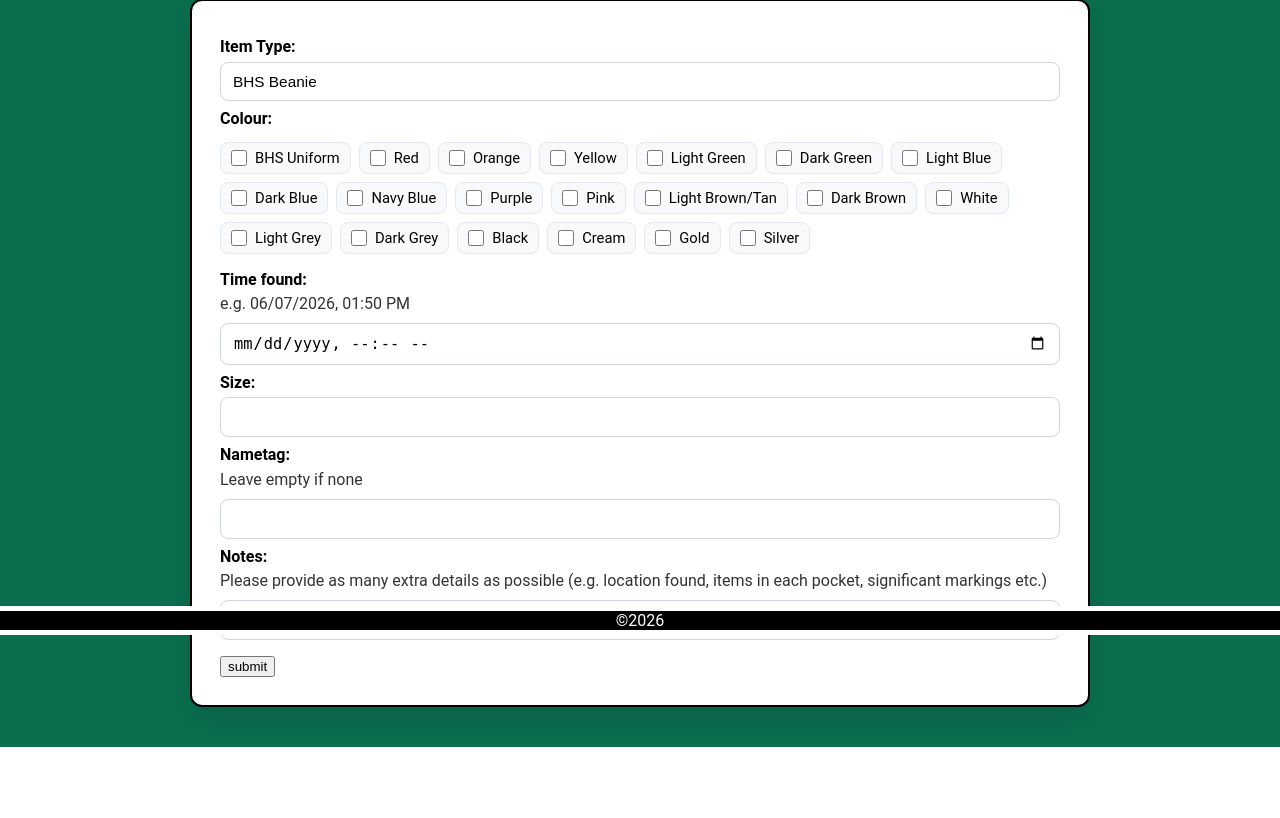
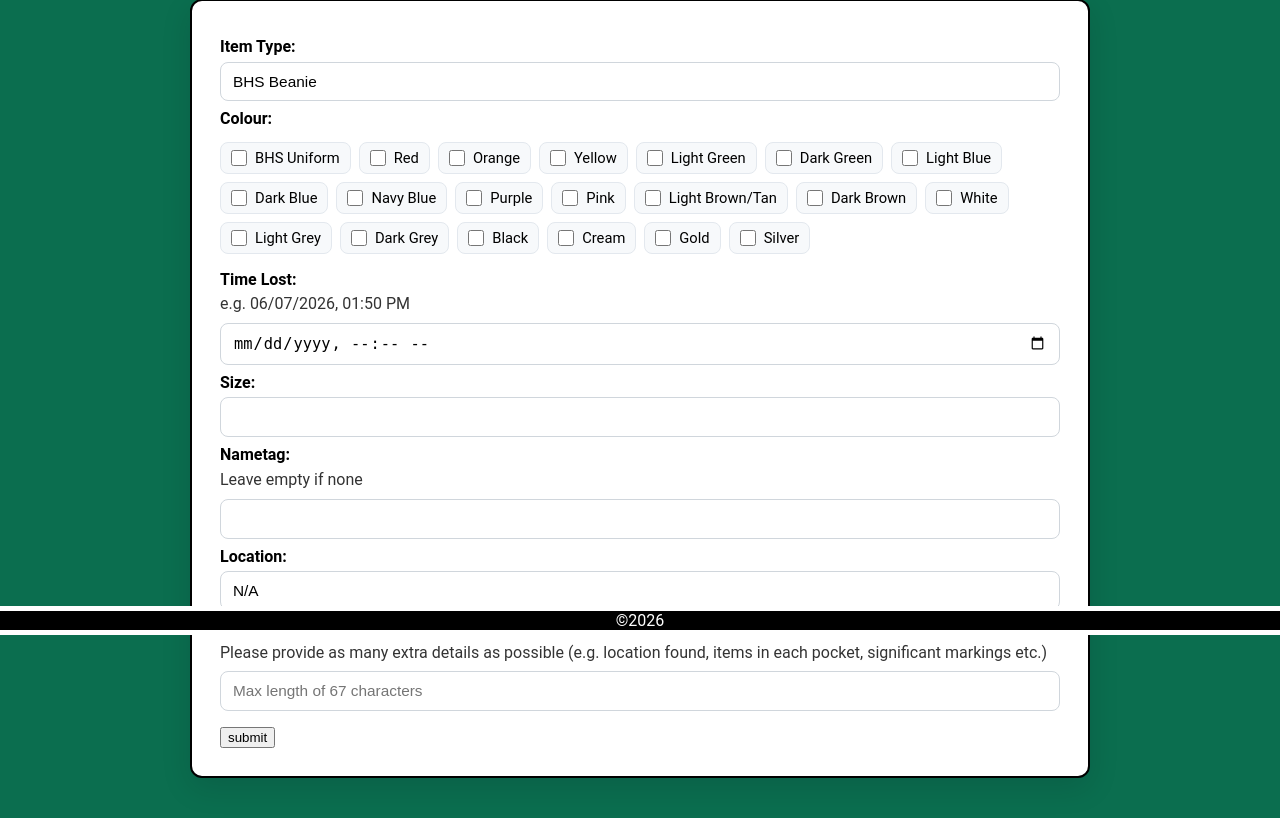
Before and after one commit to desert46/lost_and_found, a Flask app: page /find in a window 1280 px wide. Shown: the part 165-983 px from the top of the page. Before the commit the page ends 912 px from the top, so only its background shows below. Run offline with Flask 3, Linux system fonts and the light colour scheme; a user stored in the database is signed in.

Commit message:
Reworked database and added location column

```diff
--- a/app.py
+++ b/app.py
@@ -1,7 +1,7 @@
 '''This is a prject start during () and ended (). it focuses on the lost proptery system at'''
 
 # imports
-from flask import Flask, render_template, request, flash, session, redirect
+from flask import Flask, render_template, request, flash, session, redirect, abort
 from flask_session import Session
 from flask_login import LoginManager, UserMixin, login_user, login_required, logout_user, current_user
 from flask_sqlalchemy import SQLAlchemy
@@ -84,9 +84,38 @@
     "Gold",
     "Silver"
 ]
+LOCATION_LIST = ['N/A',
+                 'A block',
+                 'B block',
+                 'C block',
+                 'D block',
+                 'D Extension'
+                 'E block',
+                 'G block',
+                 'H block',
+                 'K block',
+                 'Learning Centre',
+                 'M block',
+                 'N block',
+                 'P block',
+                 'R block',
+                 'X block',
+                 'Aurora Centre',
+                 'Green Room',
+                 'Library',
+                 'Office/Administration block',
+                 'Quad',
+                 'Cross Gym',
+                 'Hunter Gym',
+                 'Hall',
+                 'Upper Court',
+                 'Pool',
+                 'Upper Fields',
+                 'Lower Fields',
+                 ]
 
 # Functions
-def validate_item_data(item_type, item_colours, size, nametag, notes):
+def validate_item_data(item_type, item_colours, size, nametag, location, notes):
     '''
     Function to validate item changes so they align with certain parameters
     Inputs: item_type, item_colours, size, nametag, notes
@@ -98,6 +127,9 @@
     for colour in item_colours:
         if colour not in COLOUR_LIST:
             return False, 'Please provide valid colours'
+
+    if location not in LOCATION_LIST:
+        return False, 'Please provide a valid location'
 
     if size is not None and len(size) > 10:
         return False, 'Please provide valid lengths for your inputs'
@@ -148,6 +180,7 @@
     time_found = db.Column(db.String(50))
     size = db.Column(db.String(50))
     nametag = db.Column(db.String(50))
+    location = db.Column(db.String(50))
     status = db.Column(db.String(50))
     notes = db.Column(db.String(50))
     colours = db.relationship('Colour', secondary='lostitem_colour', backref='lost_items')
@@ -166,7 +199,6 @@
     db.Column('iid', db.Integer, db.ForeignKey('lost_item.item_id')),
     db.Column('cid', db.Integer, db.ForeignKey('colour.colour_id'))
 )
-
 
 # Flask_Login Stuff
 login_manager = LoginManager()
@@ -219,11 +251,12 @@
         time_found = request.form.get('time_found') or None
         size = request.form.get('size') or None
         nametag = request.form.get('nametag') or None
+        location = request.form.get('location') or None
         status = 'LOST AND FOUND'
         notes = request.form.get('notes') or None
 
         # backend data check for item data
-        is_valid, error_message = validate_item_data(item_type, item_colours, size, nametag, notes)
+        is_valid, error_message = validate_item_data(item_type, item_colours, size, nametag, location, notes)
         if not is_valid:
             flash(error_message)
             return redirect('/upload')
@@ -233,6 +266,7 @@
                        time_found=time_found,
                        size=size,
                        nametag=nametag,
+                       location=location,
                        status=status,
                        notes=notes)
 
@@ -265,11 +299,12 @@
         time_missing = request.form.get('time_found') or None
         size = request.form.get('size') or None
         nametag = request.form.get('nametag') or None
+        location = request.form.get('location') or None
         status = 'LOOKING FOR'
         notes = request.form.get('notes') or None
 
         # backend data check for item data
-        is_valid, error_message = validate_item_data(item_type, item_colours, size, nametag, notes)
+        is_valid, error_message = validate_item_data(item_type, item_colours, size, nametag, location, notes)
         if not is_valid:
             flash(error_message)
             return redirect('/find')
@@ -279,6 +314,7 @@
                        time_found=time_missing,
                        size=size,
                        nametag=nametag,
+                       location=location,
                        status=status,
                        notes=notes)
 
@@ -332,6 +368,9 @@
                                error_title='Forbiddon',
                                error_message='You do not have permission to access this page')
 
+    if request.method == 'POST':
+        pass
+
     lost_and_found_items = LostItem.query.filter_by(status='LOST AND FOUND').all()
     missing_items = LostItem.query.filter_by(status='LOOKING FOR').all()
 
@@ -346,12 +385,13 @@
 @app.route('/item/<int:item_id>', methods=['GET', 'POST'])
 @login_required
 def item(item_id):
+    item = LostItem.query.get_or_404(item_id)
+
     if session['clearance'] > 1:   # Clearance check, Admin or Finder only
     # If the user isnt an admin, they need to be the finder of the item
-        if current_user.school_code != item.finder_id:
-            return redirect('/404')
-
-    item = LostItem.query.get_or_404(item_id)
+        if current_user.school_code != str(item.finder_id):
+            print('aborted')
+            abort(404)
 
     items = [item]
     # getting list of colours for preselecting colour options
@@ -363,6 +403,7 @@
         item.time_found = request.form.get('time_found') or None
         item.size = request.form.get('size') or None
         item.nametag = request.form.get('nametag') or None
+        item.location = request.form.get('location') or None
         item.status = request.form.get('item_status') or None
         item.notes = request.form.get('notes') or None
 
@@ -371,6 +412,7 @@
                                                      item_colours,
                                                      item.size,
                                                      item.nametag,
+                                                     item.location,
                                                      item.notes)
         if not is_valid:
             flash(error_message)
@@ -399,7 +441,7 @@
     if session['clearance'] > 1:   # Clearance check
     # If the user isnt an admin, they need to be the finder of the item
         if current_user.school_code != item.finder_id:
-            return redirect('/404')
+            abort(404)
     db.session.delete(item)
     db.session.commit()
     flash('Item deleted successfully')
--- a/templates/admin.html
+++ b/templates/admin.html
@@ -143,6 +143,7 @@
       <th class="item_info_header">Time found</th>
       <th class="item_info_header">Item size</th>
       <th class="item_info_header">Nametag (If any)</th>
+      <th class="item_info_header">Location</th>
       <th class="item_info_header">Status</th>
       <th class="item_info_header">Colours</th>
       <th class="item_info_header">Notes</th>
@@ -162,6 +163,7 @@
       </td>
       <td>{{item.size}}</td>
       <td>{{item.nametag}}</td>
+      <td>{{item.location}}</td>
       <td>{{item.status}}</td>
             <td>
         {% if item.colour_names %}
@@ -186,6 +188,7 @@
       <th class="item_info_header">Time found</th>
       <th class="item_info_header">Item size</th>
       <th class="item_info_header">Nametag (If any)</th>
+      <th class="item_info_header">Location</th>
       <th class="item_info_header">Status</th>
       <th class="item_info_header">Colours</th>
       <th class="item_info_header">Notes</th>
@@ -205,6 +208,7 @@
       </td>
       <td>{{item.size}}</td>
       <td>{{item.nametag}}</td>
+      <td>{{item.location}}</td>
       <td>{{item.status}}</td>
       <td>
         {% if colour_names %}
--- a/templates/find.html
+++ b/templates/find.html
@@ -131,7 +131,7 @@
 
 
 
-        <h2 class="upload_form_subtitle">Time found:</h2>
+        <h2 class="upload_form_subtitle">Time Lost:</h2>
         <p> e.g. 06/07/2026, 01:50 PM</p>
         <input class='upload_datetime' type="datetime-local" name="time_found">
 
@@ -141,6 +141,11 @@
         <h2 class="upload_form_subtitle">Nametag:</h2>
         <p>Leave empty if none</p>
         <input type="text" name="nametag" maxlength="20">
+
+        <h2 class="upload_form_subtitle">Location:</h2>
+        <select name="location" class="upload_type_dropdown">
+            <option value="N/A">N/A</option>
+        </select>
 
         <h2 class="upload_form_subtitle">Notes:</h2>
         <p>Please provide as many extra details as possible (e.g. location found, items in each pocket, significant markings etc.)</p>
--- a/templates/upload.html
+++ b/templates/upload.html
@@ -143,6 +143,11 @@
         <p>Leave empty if none</p>
         <input type="text" name="nametag" maxlength="20">
 
+        <h2 class="upload_form_subtitle">Location:</h2>
+        <select name="location" class="upload_type_dropdown">
+            <option value="N/A">N/A</option>
+        </select>
+
         <h2 class="upload_form_subtitle">Notes:</h2>
         <p>Please provide as many extra details as possible (e.g. location found, items in each pocket, significant markings etc.)</p>
         <input class='upload_text_box' type="text" name="notes" maxlength="67" placeholder="Max length of 67 characters">
```
Also changed, not shown: templates/item.html (+7 -0 lines), instance/lost_and_found.db, 2 other files.
